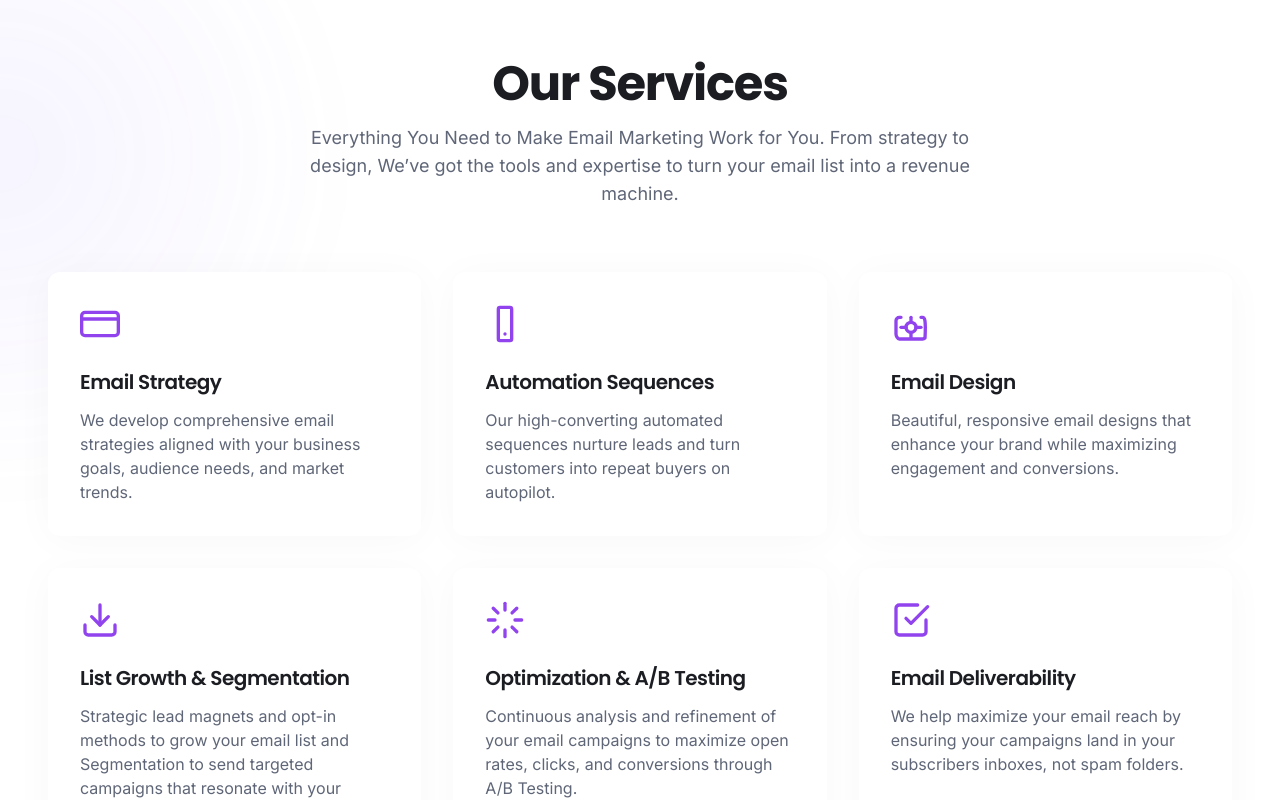
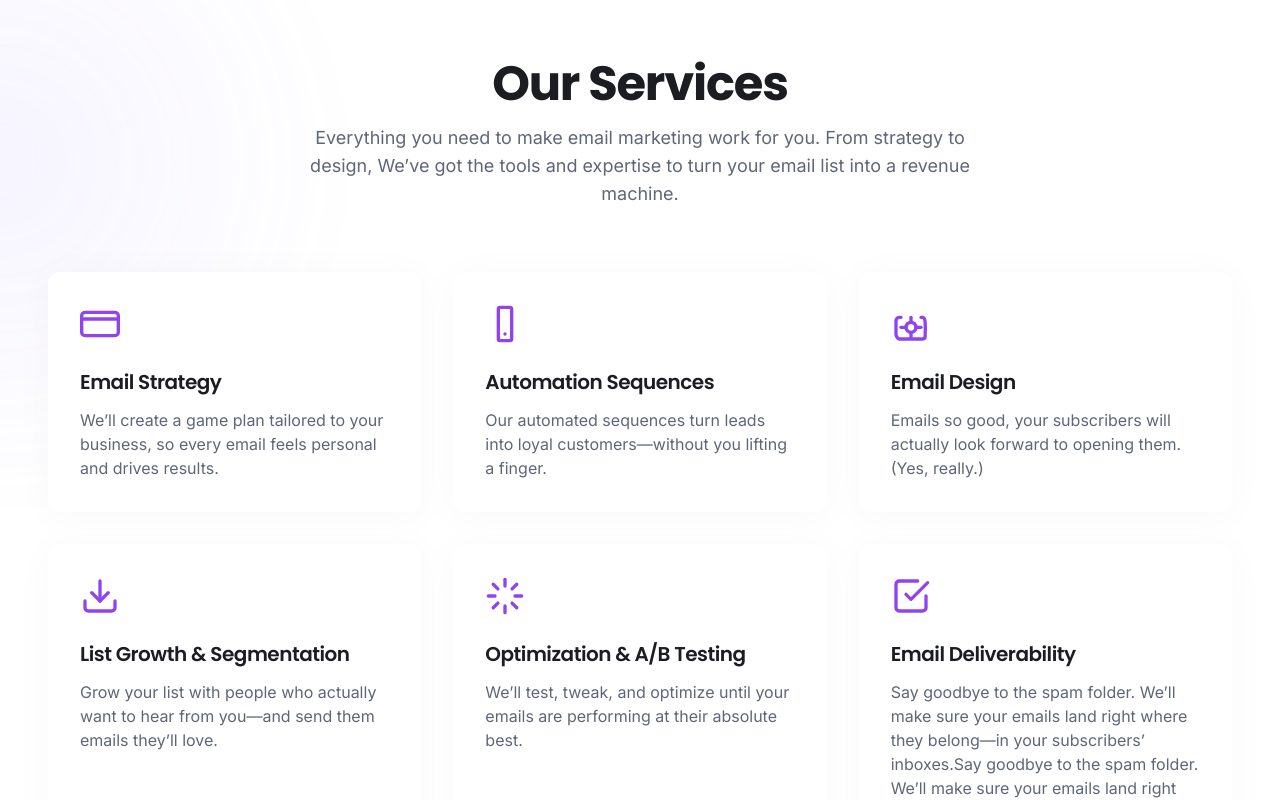
Before and after one commit to axeonyx/axiemails, a React (Vite) app: page / in a window 1280 px wide. Shown: the part 2260-3060 px from the top of the page. Built offline with nearby package versions, Linux system fonts and the light colour scheme.

Commit message:
Copy Changes

```diff
--- a/src/pages/Index.tsx
+++ b/src/pages/Index.tsx
@@ -129,7 +129,7 @@ const Index = () => {
         <div className="fade-in-element text-center mb-16" ref={addToObserver}>
           <h2 className="section-title mx-auto">Our Services</h2>
           <p className="section-description mx-auto">
-          Everything You Need to Make Email Marketing Work for You.
+          Everything you need to make email marketing work for you.
           From strategy to design, We’ve got the tools and expertise to turn your email list into a revenue machine.
           </p>
         </div>
@@ -163,7 +163,7 @@ const Index = () => {
               ),
               title: 'Email Strategy',
               description:
-                'We develop comprehensive email strategies aligned with your business goals, audience needs, and market trends.',
+                'We’ll create a game plan tailored to your business, so every email feels personal and drives results.',
             },
             {
               icon: (
@@ -192,7 +192,7 @@ const Index = () => {
               ),
               title: 'Automation Sequences',
               description:
-                'Our high-converting automated sequences nurture leads and turn customers into repeat buyers on autopilot.',
+                'Our automated sequences turn leads into loyal customers—without you lifting a finger.',
             },
             {
               icon: (
@@ -249,7 +249,7 @@ const Index = () => {
               ),
               title: 'Email Design',
               description:
-                'Beautiful, responsive email designs that enhance your brand while maximizing engagement and conversions.',
+                'Emails so good, your subscribers will actually look forward to opening them. (Yes, really.)',
             },
             {
               icon: (
@@ -285,7 +285,7 @@ const Index = () => {
               ),
               title: 'List Growth & Segmentation',
               description:
-                'Strategic lead magnets and opt-in methods to grow your email list and Segmentation to send targeted campaigns that resonate with your audience.',
+                'Grow your list with people who actually want to hear from you—and send them emails they’ll love.',
             },
             {
               icon: (
@@ -356,7 +356,7 @@ const Index = () => {
               ),
               title: 'Optimization & A/B Testing',
               description:
-                'Continuous analysis and refinement of your email campaigns to maximize open rates, clicks, and conversions through A/B Testing.',
+                'We’ll test, tweak, and optimize until your emails are performing at their absolute best.',
             },
             {
               icon: (
@@ -385,7 +385,7 @@ const Index = () => {
               ),
               title: 'Email Deliverability',
               description:
-                'We help maximize your email reach by ensuring your campaigns land in your subscribers inboxes, not spam folders.',
+                'Say goodbye to the spam folder. We’ll make sure your emails land right where they belong—in your subscribers’ inboxes.Say goodbye to the spam folder. We’ll make sure your emails land right where they belong—in your subscribers’ inboxes.',
             },
           ].map((service, index) => (
             <div
@@ -567,7 +567,7 @@ const Index = () => {
         <div className="fade-in-element text-center mb-16" ref={addToObserver}>
           <h2 className="section-title mx-auto">Client Results</h2>
           <p className="section-description mx-auto">
-            Real results from businesses just like yours. We help you achieve 20-30% increase in revenue through email marketing.
+          See what we’ve done for Businesses like yours. We’ve helped our clients boost revenue by 20-30% and we’re ready to do the same for you.
           </p>
         </div>
 
```
